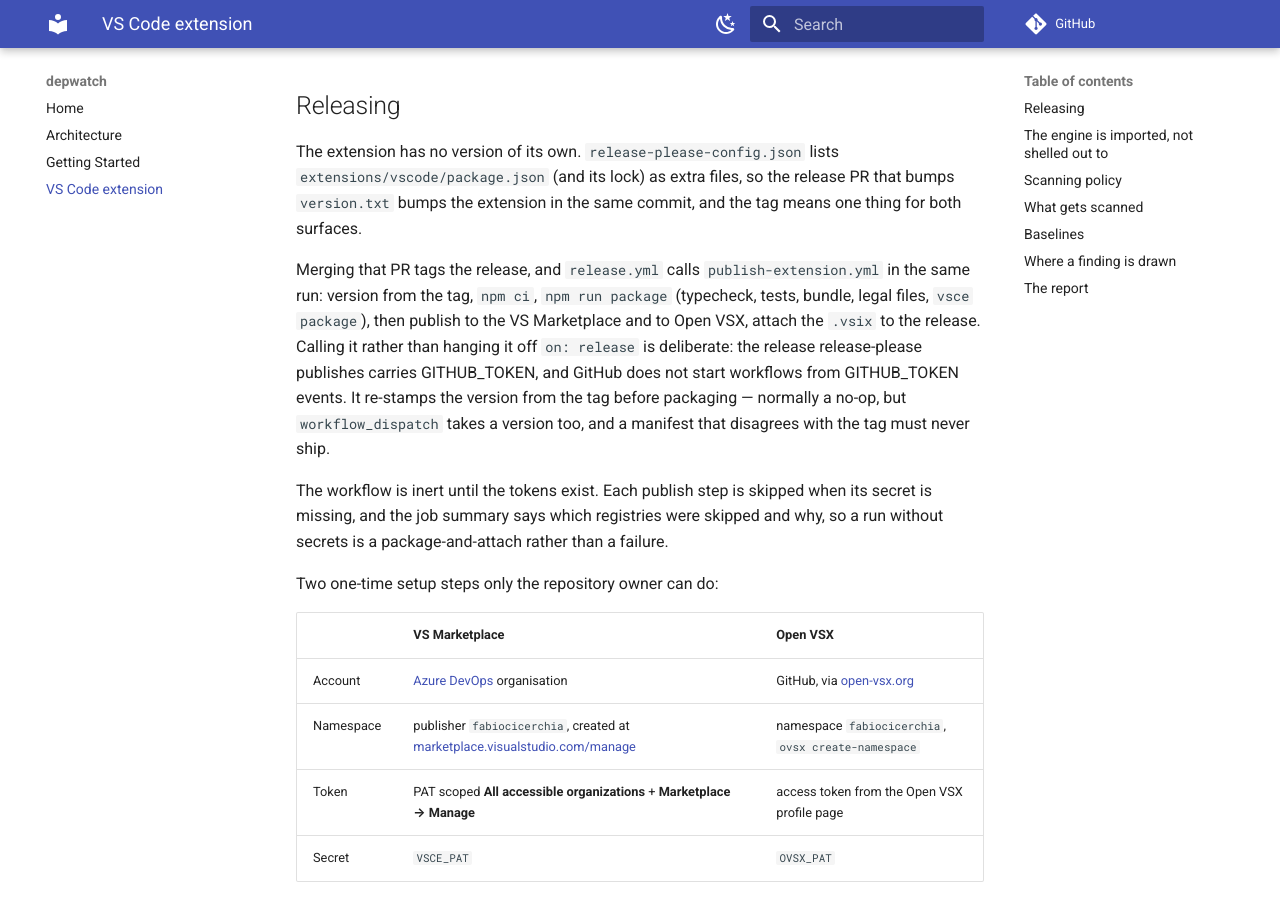
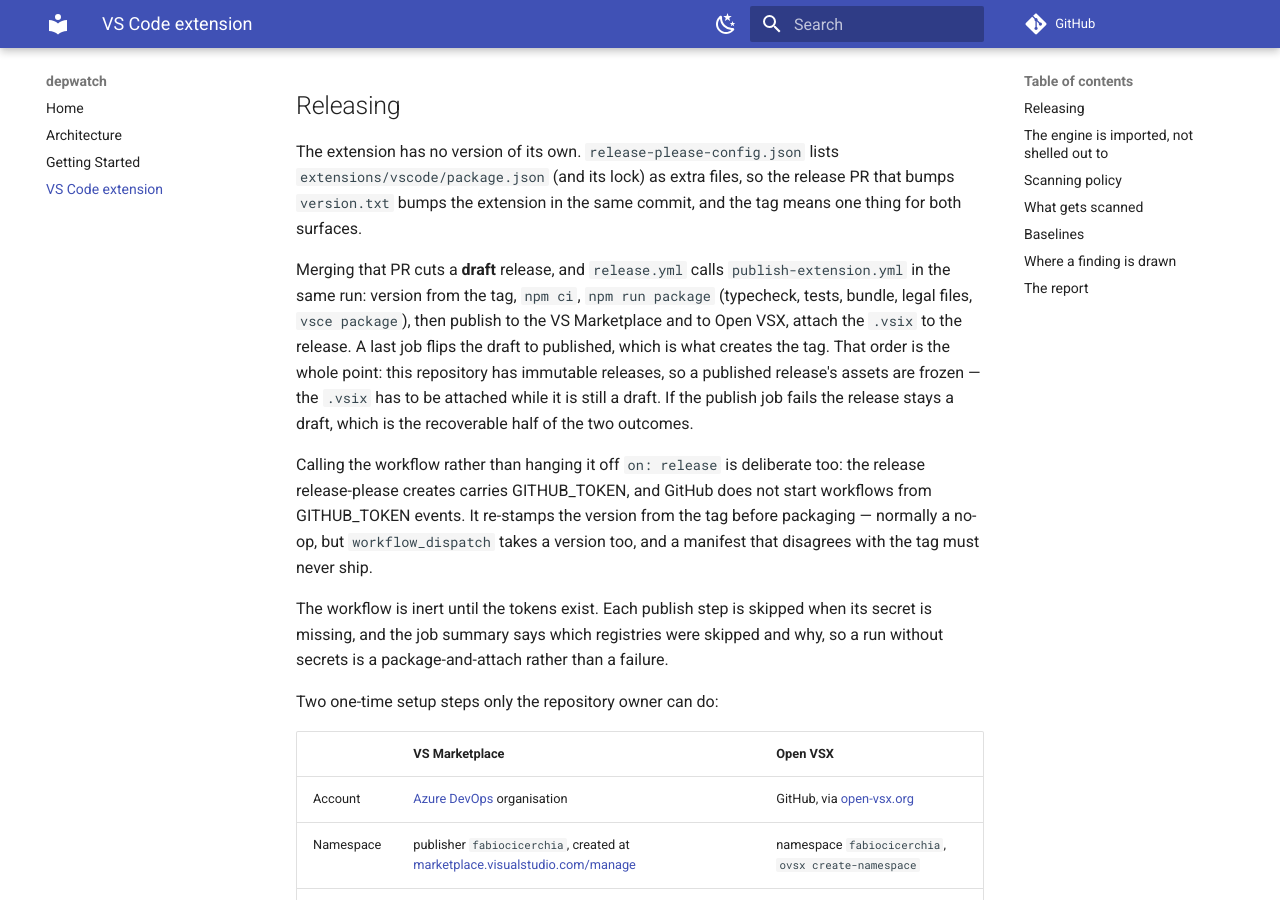
Before and after one commit to fabiocicerchia/depwatch, an MkDocs documentation site: the page built from docs/vscode.md, in a window 1280 px wide and 900 px high, scrolled down 527 px. Built offline with MkDocs 1.6.1 and Material for MkDocs 9.7.7, drawn with Linux system fonts in a browser that asks for light colours; comment, search, counter and statistics services are not loaded.

Commit message:
ci: run the extension publish from release.yml, and cut releases as drafts
The publish hung off `on: release: published` and never fired: the release
release-please creates carries GITHUB_TOKEN, and GitHub does not start workflows
from GITHUB_TOKEN events. publish-extension.yml is a reusable workflow now,
called from release.yml in the same run — the pattern greenlint already uses for
its image — with VSCE_PAT and OVSX_PAT passed by name rather than
`secrets: inherit`, which handed a reusable workflow every secret here.

Releases are immutable, so a published release's assets are frozen. The release
is cut as a draft, the VSIX is attached to the draft, and a last job publishes
it — which is also what creates the tag. A failed attach leaves a draft: a
missing asset is recoverable, a published release without one is not.

Co-Authored-By: Claude Opus 5 (1M context) <noreply@anthropic.com>
Claude-Session: https://claude.ai/code/session_018mcrCkxSr86w6kLrYrUJid

```diff
--- a/docs/vscode.md
+++ b/docs/vscode.md
@@ -28,13 +28,19 @@ The extension has no version of its own. `release-please-config.json` lists
 PR that bumps `version.txt` bumps the extension in the same commit, and the tag
 means one thing for both surfaces.
 
-Merging that PR tags the release, and `release.yml` calls
+Merging that PR cuts a **draft** release, and `release.yml` calls
 `publish-extension.yml` in the same run: version from the tag, `npm ci`,
 `npm run package` (typecheck, tests, bundle, legal files, `vsce package`), then
 publish to the VS Marketplace and to Open VSX, attach the `.vsix` to the
-release. Calling it rather than hanging it off `on: release` is deliberate: the
-release release-please publishes carries GITHUB_TOKEN, and GitHub does not start
-workflows from GITHUB_TOKEN events. It re-stamps the version from the tag before packaging — normally a
+release. A last job flips the draft to published, which is what creates the tag.
+That order is the whole point: this repository has immutable releases, so a
+published release's assets are frozen — the `.vsix` has to be attached while it
+is still a draft. If the publish job fails the release stays a draft, which is
+the recoverable half of the two outcomes.
+
+Calling the workflow rather than hanging it off `on: release` is deliberate too:
+the release release-please creates carries GITHUB_TOKEN, and GitHub does not
+start workflows from GITHUB_TOKEN events. It re-stamps the version from the tag before packaging — normally a
 no-op, but `workflow_dispatch` takes a version too, and a manifest that
 disagrees with the tag must never ship.
 
--- a/release-please-config.json
+++ b/release-please-config.json
@@ -5,6 +5,7 @@
       "release-type": "simple",
       "package-name": "depwatch",
       "include-component-in-tag": false,
+      "draft": true,
       "extra-files": [
         {
           "type": "json",
```
Also changed, not shown: 2 other files.
